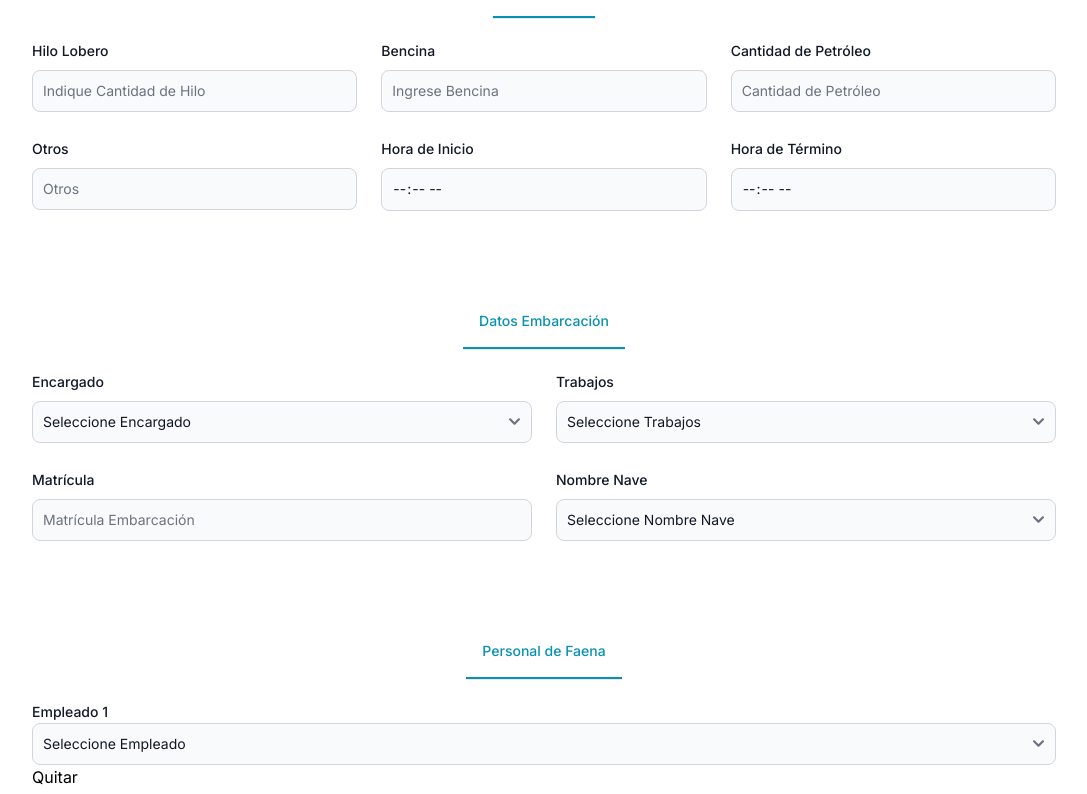
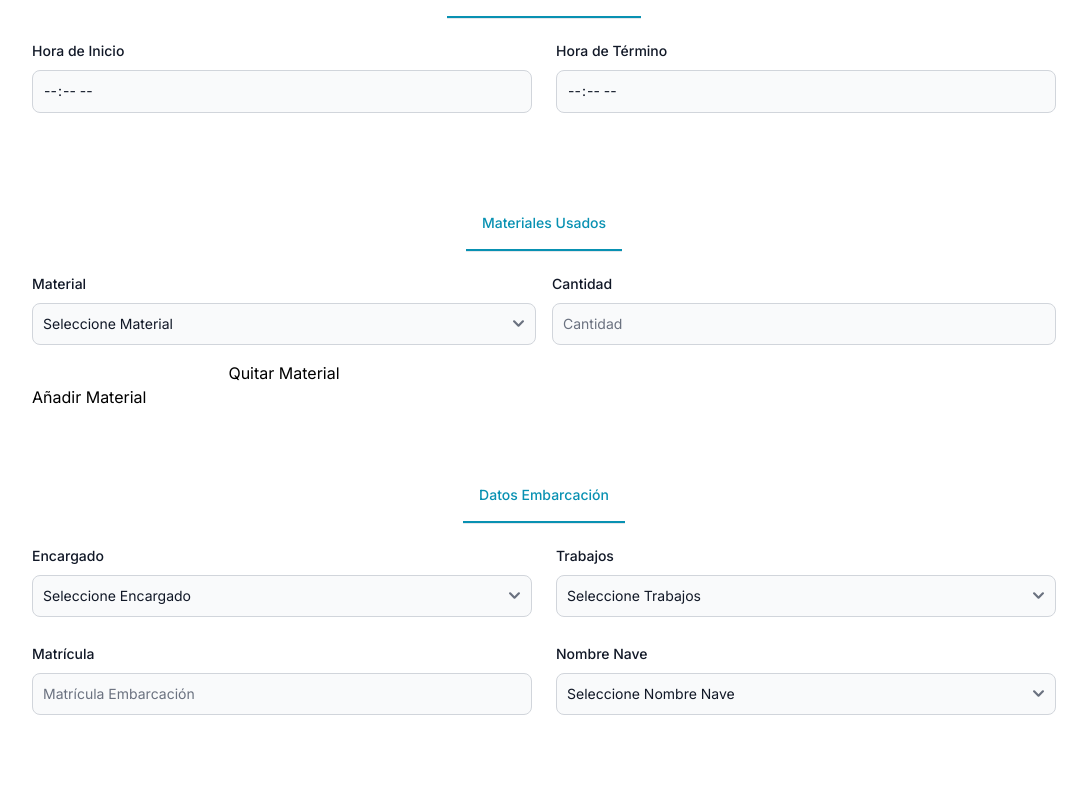
Before and after one commit to Prgm-code/sotex-app-demo, a Next.js app: page /form in a window 1280 px wide. Shown: the part 542-1336 px from the top of the page, without its empty margins (96-1183 px from the left). Built offline with nearby package versions, Linux system fonts and the light colour scheme.

Commit message:
Update formSchema with workingEmployees and usedMaterials validation

```diff
--- a/src/app/form/page.tsx
+++ b/src/app/form/page.tsx
@@ -12,7 +12,12 @@ import {
 } from "flowbite-react";
 import { formSchema, mappedFormOptions } from "../validations/formSchema";
 
-import { useForm, SubmitHandler, useFieldArray } from "react-hook-form";
+import {
+  useForm,
+  SubmitHandler,
+  useFieldArray,
+  FieldErrors,
+} from "react-hook-form";
 import { zodResolver } from "@hookform/resolvers/zod";
 import { array } from "zod";
 
@@ -36,11 +41,21 @@ type Inputs = {
   ships: string;
   workDetail: string;
   observations: string;
+  materials: string;
+  usedMaterials: { material: string; detail: string }[];
 };
 
 interface OptionElements {
   [key: string]: JSX.Element[];
 }
+
+interface  itemMaterial {
+  detail: string;
+  material: string;
+
+
+}
+
 
 const generateOptions = (mappedData: { [key: string]: any }) => {
   const options: JSX.Element[] = [];
@@ -84,15 +99,27 @@ export default function Form() {
     formState: { errors },
   } = useForm<Inputs>({
     resolver: zodResolver(formSchema),
-    defaultValues: { workingEmployees: [{ employee: "0" }] },
+    defaultValues: {
+      workingEmployees: [{ employee: "0" }],
+      usedMaterials: [{ material: "0", detail: "" }],
+    },
   });
   const { fields, append, remove } = useFieldArray({
     control,
     name: "workingEmployees",
   });
+  const {
+    fields: materialsFields,
+    append: materialsAppend,
+    remove: materialsRemove,
+  } = useFieldArray({
+    control,
+    name: "usedMaterials",
+  });
 
   const onSubmit: SubmitHandler<Inputs> = (data) => console.log(data);
   console.log(errors);
+  /* verificar que el error venga en un array si es ek caso de workingEMployees */
 
   const getErrorProps = (fieldName: keyof Inputs) => {
     const errorMessage = errors[fieldName]?.message;
@@ -100,6 +127,32 @@ export default function Form() {
       ? {
           color: "failure", // Establece el color a 'failure' si hay un error
           helperText: errorMessage, // Muestra el mensaje de error
+        }
+      : {};
+  };
+
+  const getErrorPropsArray = (
+    errors: FieldErrors<Inputs>,
+    fieldName: keyof Inputs,
+    item: keyof itemMaterial,
+    index?: number
+  ) => {
+    let errorMessage: string | undefined;
+
+    if (typeof index === "number") {
+      // Correctly typed access to nested array errors
+      const fieldError = errors[fieldName];
+      if (Array.isArray(fieldError)) {
+        errorMessage = fieldError[index]?.[item as keyof itemMaterial]?.message;
+      }
+    } else {
+      errorMessage = errors[fieldName]?.message;
+    }
+
+    return errorMessage
+      ? {
+          color: "failure",
+          helperText: errorMessage,
         }
       : {};
   };
@@ -180,70 +233,18 @@ export default function Form() {
           </Tabs.Item>
         </Tabs>
 
+        {/* hora de inicio y hora de termino */}
         <Tabs
           aria-label="Tabs with underline"
           style="underline"
           className="max-w-sm  md:max-w-xl xl:max-w-5xl mx-auto pt-6 "
         >
-          <Tabs.Item title="Materiales" active={true} className="block">
-            {/* titulo de formulario */}
-            {/* TODO: make a select list to add diffrents kinds of materials from allOptions.materials */}
-
-            {}
-
-            <div className="grid gap-6 mb-6 md:grid-cols-2 xl:grid-cols-3 ">
-              <div>
-                <div className="mb-2 block">
-                  <Label htmlFor="loberoThread" value="Hilo Lobero" />
-                </div>
-                <TextInput
-                  id="loberoThread"
-                  type="text"
-                  placeholder="Indique Cantidad de Hilo"
-                  {...register("loberoThread")}
-                  {...getErrorProps("loberoThread")}
-                />
-              </div>
-              {/* formularion para centro  */}
-              <div>
-                <div className="mb-2 block">
-                  <Label htmlFor="gasoline" value="Bencina" />
-                </div>
-                <TextInput
-                  id="gasoline"
-                  placeholder="Ingrese Bencina"
-                  type="number"
-                  {...register("gasoline")}
-                  {...getErrorProps("gasoline")}
-                />
-              </div>
-              {/* formularion para tipo de jaula  */}
-              <div>
-                <div className="mb-2 block">
-                  <Label htmlFor="oil" value="Cantidad de Petróleo" />
-                </div>
-                <TextInput
-                  id="oil"
-                  type="number"
-                  placeholder="Cantidad de Petróleo"
-                  {...register("oil")}
-                  {...getErrorProps("oil")}
-                />
-              </div>
-              {/* formularion para fecha  */}
-              <div>
-                <div className="mb-2 block">
-                  <Label htmlFor="others" value="Otros" />
-                </div>
-                <TextInput
-                  id="others"
-                  type="text"
-                  placeholder="Otros"
-                  {...register("others")}
-                  {...getErrorProps("others")}
-                />
-              </div>
-              {/* hora de inicio y hora de termino */}
+          <Tabs.Item
+            title="Hora de Inicio y Termino"
+            active={true}
+            className="block"
+          >
+            <div className="grid gap-6 mb-6 md:grid-cols-2 xl:grid-cols-2 ">
               <div>
                 <div className="mb-2 block">
                   <Label htmlFor="startTime" value="Hora de Inicio" />
@@ -269,6 +270,64 @@ export default function Form() {
             </div>
           </Tabs.Item>
         </Tabs>
+        {/* Formulario de Materiales */}
+        <Tabs
+          aria-label="Tabs with underline"
+          style="underline"
+          className="max-w-sm  md:max-w-xl xl:max-w-5xl mx-auto pt-6 "
+        >
+          <Tabs.Item title="Materiales Usados" active={true} className="block">
+            {materialsFields.map((field, index) => (
+              <div key={field.id} className="grid grid-cols-2 gap-4">
+                <div>
+                  <div className="mb-2 block">
+                    <Label
+                      htmlFor={`usedMaterials.${index}.material`}
+                      value="Material"
+                    ></Label>
+                  </div>
+                  <Select
+                    {...register(`usedMaterials.${index}.material`)}
+                    {...getErrorPropsArray(errors, "usedMaterials", "material", index)}
+                  >
+                    <option value="0">Seleccione Material</option>
+                    {allOptions.materials}
+                    {/* Opciones de materiales */}
+                  </Select>
+                </div>
+                <div>
+                  <div className="mb-2 block">
+                    <Label
+                      htmlFor={`usedMaterials.${index}.detail`}
+                      value="Cantidad"
+                    ></Label>
+                  </div>
+                  <TextInput
+                    type="string"
+                    placeholder="Cantidad"
+                    {...register(`usedMaterials.${index}.detail`)}
+                    {...getErrorPropsArray(errors, "usedMaterials", "detail", index )}
+                  />
+                </div>
+                <button type="button" onClick={() => materialsRemove(index)}>
+                  Quitar Material
+                </button>
+              </div>
+            ))}
+            <button
+              type="button"
+              onClick={() => materialsAppend({ material: "0", detail: "" })}
+            >
+              Añadir Material
+            </button>
+            {errors.usedMaterials?.message && (
+              <p className="block border rounded-md m-2 p-2 bg-red-100 text-red-700/60 border-red-400 text-sm  ">
+                {errors.usedMaterials.message}
+                {}
+              </p>
+            )}
+          </Tabs.Item>
+        </Tabs>
         <Tabs
           aria-label="Tabs with underline"
           style="underline"
@@ -287,7 +346,7 @@ export default function Form() {
                   {...getErrorProps("inCharges")}
                 >
                   <option value="0">Seleccione Encargado</option>
-                  {allOptions.employees}
+                  {allOptions.inCharges}
                 </Select>
               </div>
               {/* formularion para centro  */}
@@ -348,16 +407,15 @@ export default function Form() {
                 <Label
                   htmlFor={`workingEmployees[${index}].employee`}
                   value={`Empleado ${index + 1}`}
-                  />
+                />
                 <Select
-                  id={`employees`}
+                  id={`workingEmployees`}
                   {...register(`workingEmployees.${index}.employee`)}
-                  {...getErrorProps(`workingEmployees.${index}.employee` as any)}
+                  {...getErrorProps(`workingEmployees` as any)}
                 >
-                  <option value="0">Seleccione Empleado</option>
+                  <option value="0">Seleccione Nombre del Trabajador</option>
                   {allOptions.employees}
                 </Select>
-
 
                 <button type="button" onClick={() => remove(index)}>
                   Quitar
--- a/src/app/validations/formSchema.ts
+++ b/src/app/validations/formSchema.ts
@@ -132,14 +132,23 @@ export const formSchema = z.object({
     errorMap: () => ({ message: "Trabajador invalido , Selecione uno de la lista" }),
   }), */
   /* workingEmployees que es un arrai de al menos un elemento, y estos elementos pueden ser lo semployees */
-  workingEmployees: z.array(employeeSchema).min(1, {
+  workingEmployees: z.array(z.string()).min(1, {
     message: "Debe haber al menos un trabajador",
   }),
 
-  material: z.enum(materials, {
-    errorMap: () => ({ message: "Material invalido" }),
-  }),
-  quantity: z.number().min(0, { message: "Cantidad invalida" }),
+  usedMaterials: z.array(
+    z.object({
+        material: z.enum(materials, {
+            errorMap: () => ({ message: "Material inválido" }),
+        }),
+        detail: z.string().min(1, {
+            message: "Debe completar el detalle del material",
+        }),
+    })
+).min(1, {
+    message: "Debe añadir al menos un material",
+}),
+
 
   ship: z.enum(ships, { errorMap: () => ({ message: "Barco inválido" }) }),
   inCharge: z.enum(inCharges, {
```
